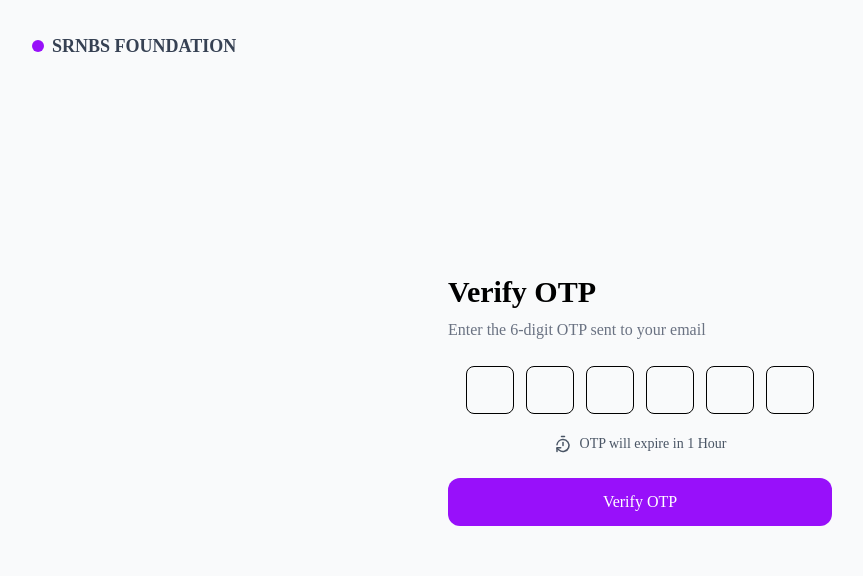
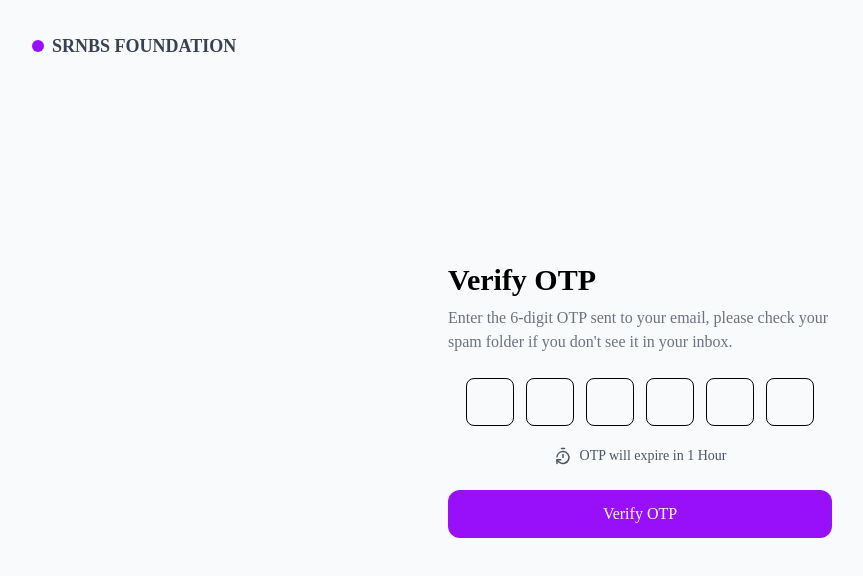
Before and after one commit to AnandIsCoding/SRNBS-Full-Stack-Authentication-System, a React (Vite) app in the folder client/: page /verify-otp in a window 1280 px wide. Shown: the top 576 px of the page, without its empty margins (0-863 px from the left). Built offline with nearby package versions, Linux system fonts and the light colour scheme; no server answers.

Commit message:
feat: added spam folder check msg

```diff
--- a/client/src/pages/VerifyOtp.jsx
+++ b/client/src/pages/VerifyOtp.jsx
@@ -51,6 +51,7 @@ export default function VerifyOtp() {
 
       toast.success(res.data.message || "OTP Verified Successfully!");
       setTimeout(() => navigate("/dashboard"), 800);
+      navigate('/dashboard')
     } catch (error) {
       toast.error(
         error.response?.data?.message || "Verification failed. Try again."
@@ -74,7 +75,7 @@ export default function VerifyOtp() {
 
         <h1 className="text-3xl font-bold mb-2">Verify OTP</h1>
         <p className="text-gray-500 mb-6">
-          Enter the 6-digit OTP sent to your email
+          Enter the 6-digit OTP sent to your email, please check your spam folder if you don't see it in your inbox.
         </p>
 
         {/* OTP Inputs */}
```
